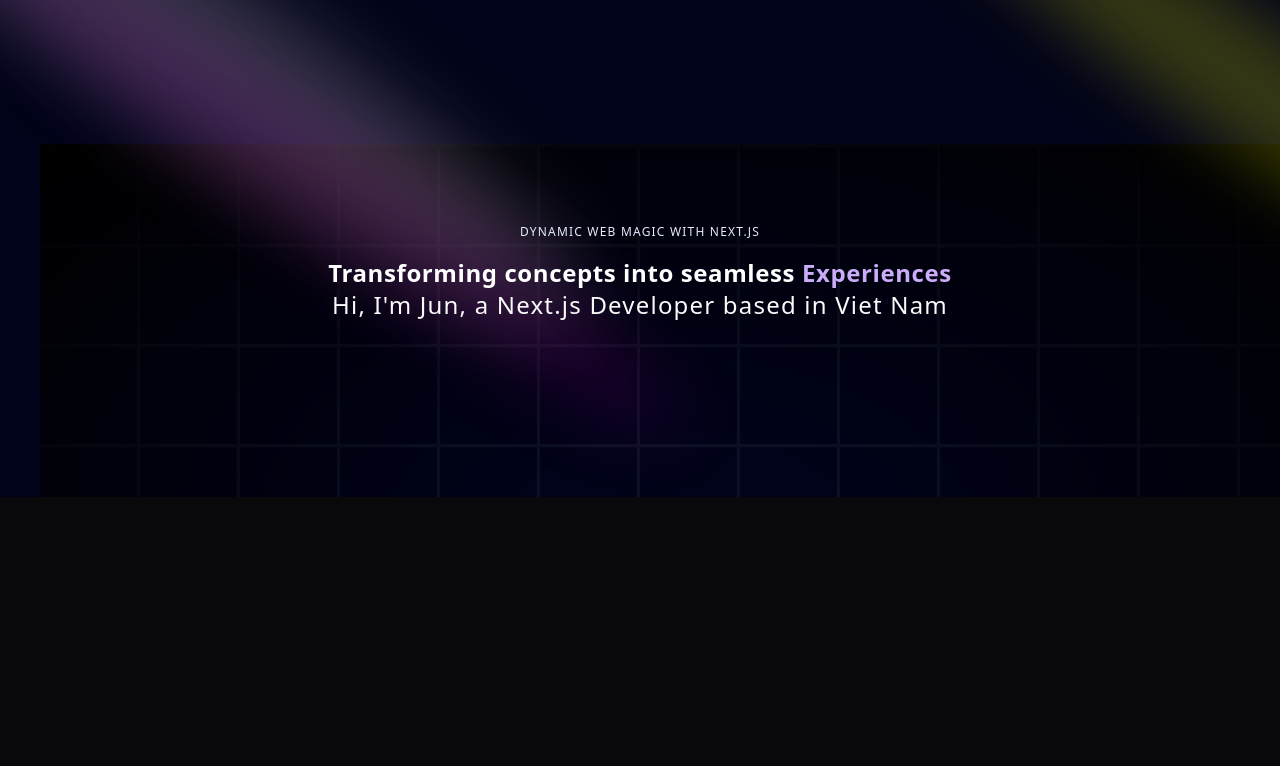
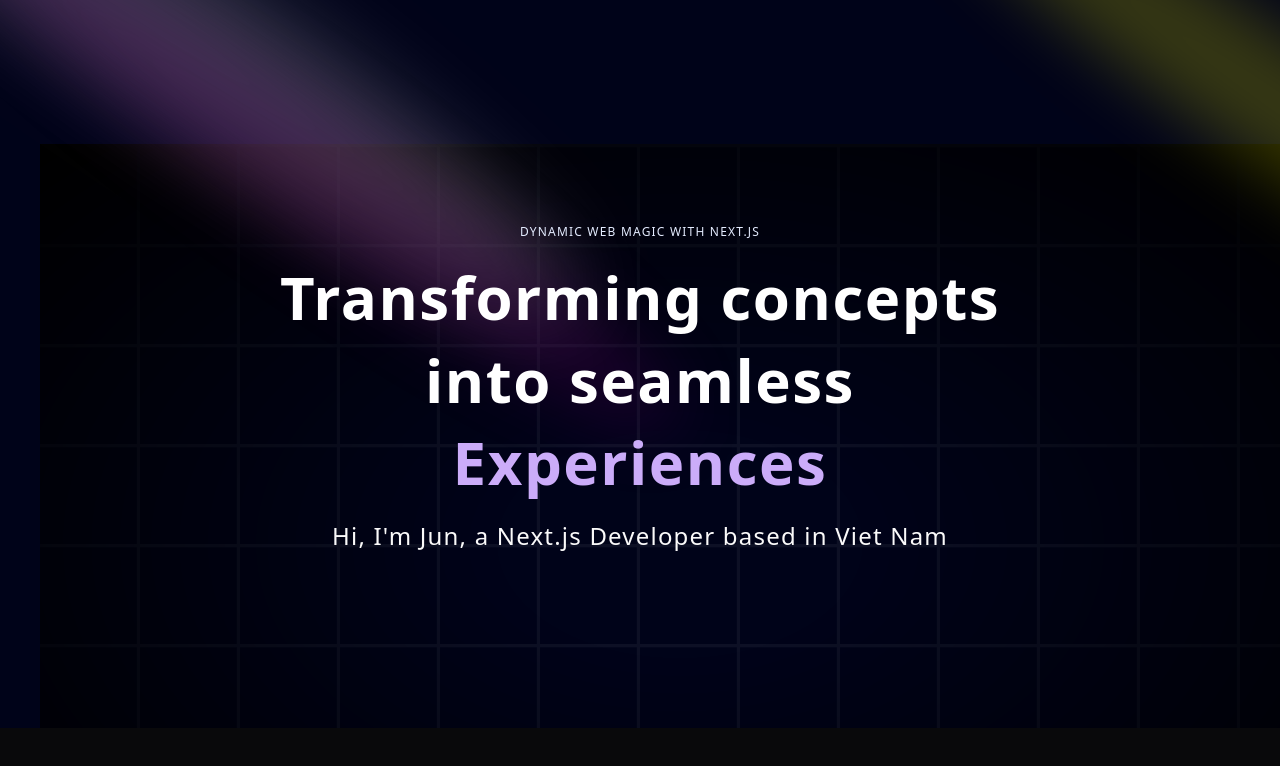
Before and after one commit to JunCodera1/Portfolio-Website, a Next.js app: page / in a window 1280 px wide. Shown: the top 766 px of the page. Built offline with nearby package versions, Linux system fonts and the light colour scheme.

Commit message:
Update Text Generate Effect

```diff
--- a/components/ui/TextGenerateEffect.tsx
+++ b/components/ui/TextGenerateEffect.tsx
@@ -52,8 +52,8 @@
 
   return (
     <div className={cn("font-bold", className)}>
-      <div className="mt-4">
-        <div className=" dark:text-white text-black text-2xl leading-snug tracking-wide">
+      <div className="my-4">
+        <div className=" dark:text-white text-black leading-snug tracking-wide">
           {renderWords()}
         </div>
       </div>
```
